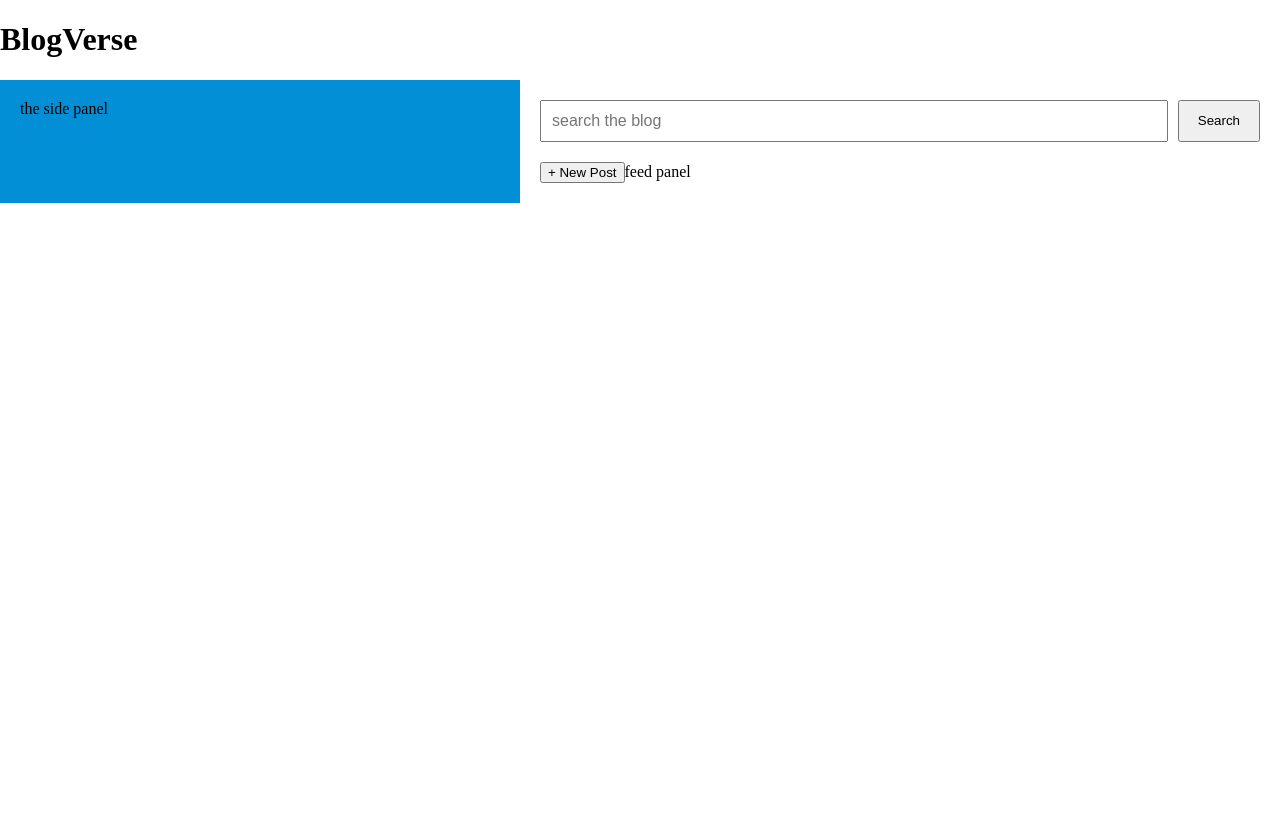
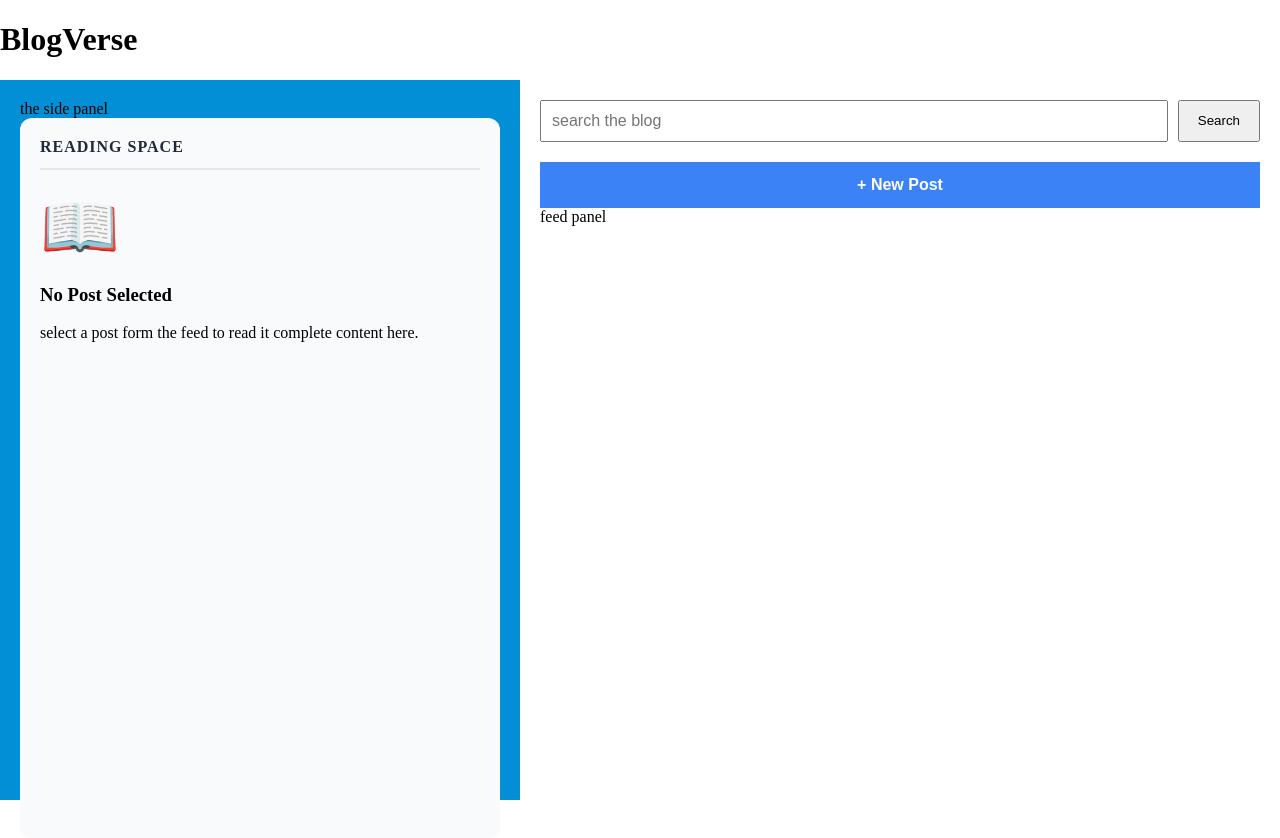
Before and after one commit to Ranrajen/BlogVerse, a React (Vite) app: page / in a window 1280 px wide. Built offline with nearby package versions, Linux system fonts and the light colour scheme.

Commit message:
added with reading space feature

```diff
--- a/src/App.css
+++ b/src/App.css
@@ -10,20 +10,27 @@ body,
 /* Parent container setup */
 .screen-split {
   display: flex;
-  height: 100%;
-  width: 100%;
+  flex: 1;
 }
 
 /* Side panel gets 40% width */
 .left-side {
-  flex: 40;
+  /* flex: 40; */
+  width: 40%;
   background-color: #038fd6; /* Light tint so you can see it */
   padding: 20px;
 }
 
 /* Main feed panel gets 60% width */
 .right-side {
-  flex: 60;
+  /* flex: 60; */
+  width: 60%;
   background-color: #ffffff;
   padding: 20px;
 }
+
+.app {
+  display: flex;
+  flex-direction: column;
+  height: 100vh;
+}
--- a/src/App.tsx
+++ b/src/App.tsx
@@ -3,20 +3,25 @@ import './App.css';
 import Header from './components/header/Header';
 import NewPostButton from './components/newpost/NewPostButton';
 import SearchBar from './components/search/SearchBar';
+import ReadingSpace from './components/readingSpace/ReadingSpace'
 
-const App =() => {
+const App = () => {
   return (
-    <div className='app'>     <Header />
+    <div className="app">
+      {' '}
+      <Header />
       <div className="screen-split">
-        <aside className="left-side">the side panel</aside>
+        <aside className="left-side">the side panel
+          <ReadingSpace></ReadingSpace>
+        </aside>
         <main className="right-side">
-          <SearchBar />
-          <NewPostButton/>
+          <div className='top-bar'><SearchBar />
+          <NewPostButton /></div>
           feed panel
         </main>
       </div>
     </div>
   );
-}
+};
 
 export default App;
--- a/src/components/newpost/NewPostButton.tsx
+++ b/src/components/newpost/NewPostButton.tsx
@@ -1,7 +1,7 @@
 
-
+import './newPostButton.css'
 const NewPostButton =()=>{
-return <button>+ New Post </button>
+return <button className="new-add-btn">+ New Post </button>
     }
 
     export default NewPostButton;
--- /dev/null
+++ b/src/components/newpost/newPostButton.css
@@ -0,0 +1,20 @@
+.new-add-btn {
+  width: 100%;
+  padding: 14px;
+  border: none;
+  background: #3b82f6;
+  color: white;
+  font-size: 16px;
+  font-weight: 600;
+  cursor: pointer;
+  transition: 0.25s;
+}
+
+.new-add-btn :hover {
+  background: #2563eb;
+  transform: translateY(-2px);
+}
+
+.new-add-btn :active {
+  transform: scale(0.98s);
+}
--- /dev/null
+++ b/src/components/readingSpace/ReadingSpace.tsx
@@ -0,0 +1,19 @@
+import './readingSpace.css';
+
+const ReadingSpace = () => {
+  return (
+    <section className='reading-space'>
+      <div className='reading-header'>
+        <h2>READING SPACE</h2>
+      </div>
+
+      <div className='empty-space'>
+        <div className='book-icon'>📖</div>
+        <h3>No Post Selected </h3>
+        <p>select a post form the feed to read it complete content here.</p>
+      </div>
+    </section>
+  );
+};
+
+export default ReadingSpace;
--- /dev/null
+++ b/src/components/readingSpace/readingSpace.css
@@ -0,0 +1,46 @@
+.reading-space {
+  height: 100%;
+  display: flex;
+  flex-direction: column;
+  background: #f8fafc;
+  border-radius: 12px;
+  padding: 20px;
+}
+
+.reading-header {
+  border-bottom: 2px solid #e5e7eb;
+  padding-bottom: 12px;
+  margin-bottom: 20px;
+}
+
+.reading-header h2 {
+  margin: 0;
+  font-size: 1rem;
+  letter-spacing: 1px;
+  color: #1f2937;
+}
+
+.empty-state {
+  flex: 1;
+  display: flex;
+  flex-direction: column;
+  justify-content: center;
+  align-items: center;
+  color: #6b7280;
+  text-align: center;
+}
+
+.book-icon {
+  font-size: 4rem;
+  margin-bottom: 16px;
+}
+
+.empty-state h3 {
+  margin-bottom: 10px;
+  color: #111827;
+}
+
+.empty-state p {
+  max-width: 280px;
+  line-height: 1.6;
+}
```
Also changed, not shown: 1 other file (tests, documents, lock files or other folders).
